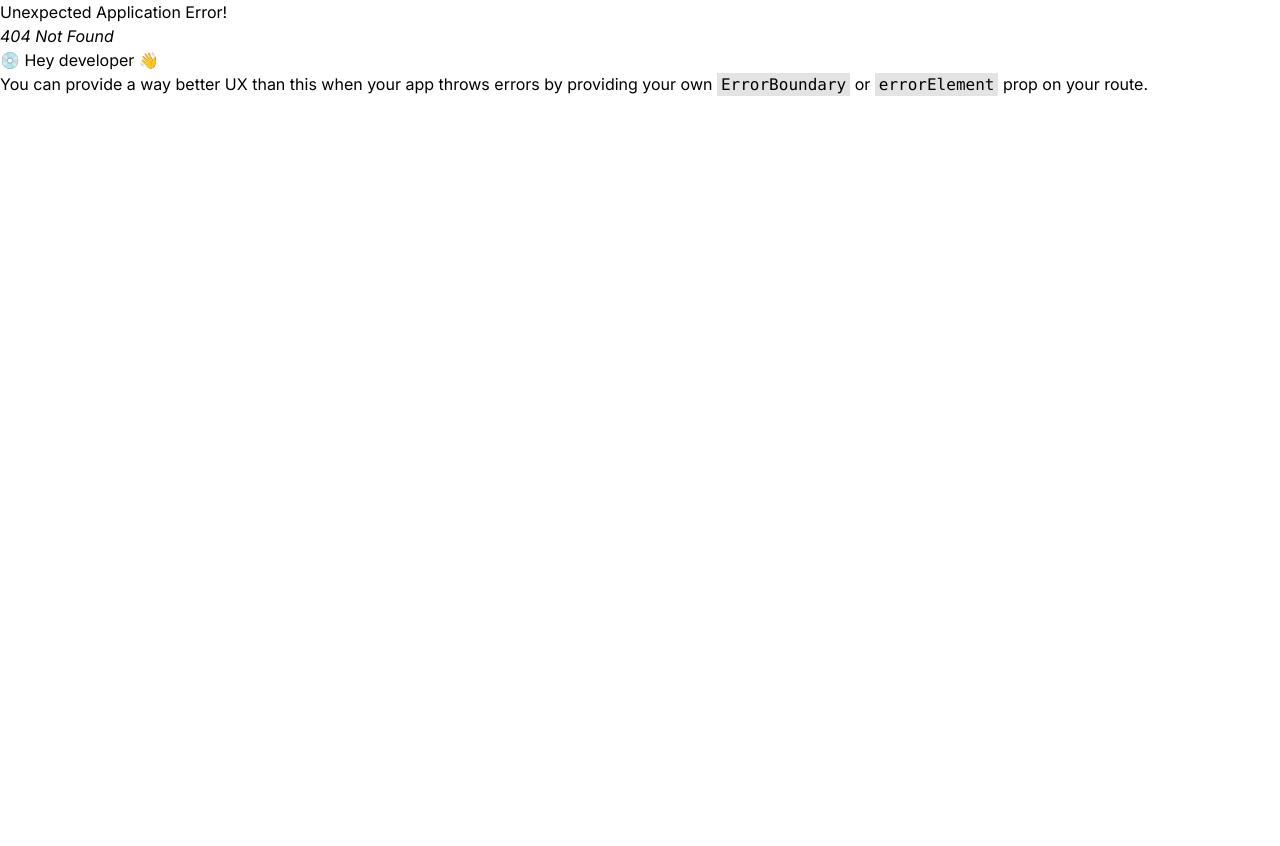
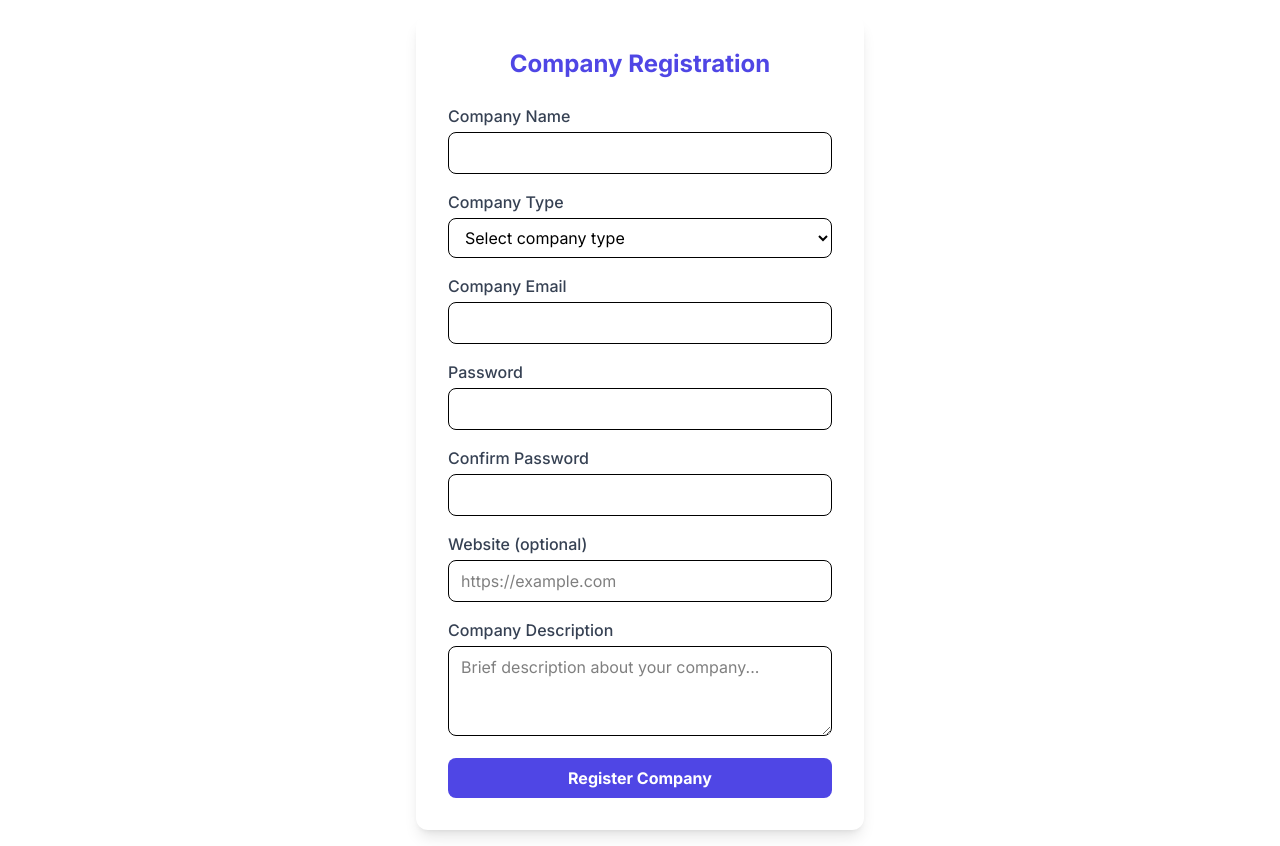
Before and after one commit to Giorgi-Khoshtaria/JobHunter, a React (Vite) app in the folder Front-jobHunter/: page /employer/register in a window 1280 px wide. Before the commit this address had no page. Before the commit the page ends 800 px from the top, so only its background shows below. Built offline with nearby package versions, Linux system fonts and the light colour scheme.

Commit message:
feat:add registration ui

```diff
--- a/Front-jobHunter/src/Components/Header/Header.tsx
+++ b/Front-jobHunter/src/Components/Header/Header.tsx
@@ -34,7 +34,7 @@ function Header() {
   ];
 
   return (
-    <header>
+    <header className="relative">
       <div className="flex items-center justify-between bg-indigo p-4">
         <div>
           <a href="/">
--- /dev/null
+++ b/Front-jobHunter/src/Pages/AboutPage/AboutPage.tsx
@@ -0,0 +1,7 @@
+import React from "react";
+
+function AboutPage() {
+  return <div>AboutPage</div>;
+}
+
+export default AboutPage;
--- /dev/null
+++ b/Front-jobHunter/src/Pages/ContactPage/Contact.tsx
@@ -0,0 +1,7 @@
+import React from "react";
+
+function Contact() {
+  return <div>Contact</div>;
+}
+
+export default Contact;
--- /dev/null
+++ b/Front-jobHunter/src/Pages/Login/Login.tsx
@@ -0,0 +1,7 @@
+import React from "react";
+
+function Login() {
+  return <div>Login</div>;
+}
+
+export default Login;
--- /dev/null
+++ b/Front-jobHunter/src/Pages/Registrarion/Registration.tsx
@@ -0,0 +1,156 @@
+import React, { useState } from "react";
+
+function Registration() {
+  const [formData, setFormData] = useState({
+    companyName: "",
+    email: "",
+    password: "",
+    confirmPassword: "",
+    website: "",
+    description: "",
+    companyType: "",
+  });
+
+  const handleChange = (
+    e: React.ChangeEvent<
+      HTMLInputElement | HTMLTextAreaElement | HTMLSelectElement
+    >
+  ) => {
+    setFormData({ ...formData, [e.target.name]: e.target.value });
+  };
+
+  const handleSubmit = (e: React.FormEvent) => {
+    e.preventDefault();
+    console.log("Company Registration Data:", formData);
+    // TODO: submit data to backend
+  };
+
+  return (
+    <div className="min-h-screen  flex items-center justify-center p-4">
+      <div className="bg-white rounded-xl shadow-lg w-full max-w-md p-8">
+        <h1 className="text-2xl font-bold text-center mb-6 text-indigo">
+          Company Registration
+        </h1>
+        <form className="space-y-4" onSubmit={handleSubmit}>
+          <div>
+            <label className="block text-gray-700 font-medium mb-1">
+              Company Name
+            </label>
+            <input
+              type="text"
+              name="companyName"
+              value={formData.companyName}
+              onChange={handleChange}
+              className="w-full border rounded-lg px-3 py-2 focus:outline-none focus:ring-2 focus:ring-semiIndigo"
+              required
+            />
+          </div>
+
+          <div>
+            <label className="block text-gray-700 font-medium mb-1">
+              Company Type
+            </label>
+            <select
+              name="companyType"
+              value={formData.companyType}
+              onChange={handleChange}
+              className="w-full border rounded-lg px-3 py-2 bg-white focus:outline-none focus:ring-2 focus:ring-semiIndigo"
+              required
+            >
+              <option value="" disabled>
+                Select company type
+              </option>
+              <option value="IT">IT</option>
+              <option value="Bank">Bank</option>
+              <option value="Finance">Finance</option>
+              <option value="Education">Education</option>
+              <option value="Healthcare">Healthcare</option>
+              <option value="Manufacturing">Manufacturing</option>
+              <option value="Retail">Retail</option>
+              <option value="Other">Other</option>
+            </select>
+          </div>
+
+          <div>
+            <label className="block text-gray-700 font-medium mb-1">
+              Company Email
+            </label>
+            <input
+              type="email"
+              name="email"
+              value={formData.email}
+              onChange={handleChange}
+              className="w-full border rounded-lg px-3 py-2 focus:outline-none focus:ring-2 focus:ring-semiIndigo"
+              required
+            />
+          </div>
+
+          <div>
+            <label className="block text-gray-700 font-medium mb-1">
+              Password
+            </label>
+            <input
+              type="password"
+              name="password"
+              value={formData.password}
+              onChange={handleChange}
+              className="w-full border rounded-lg px-3 py-2 focus:outline-none focus:ring-2 focus:ring-semiIndigo"
+              required
+            />
+          </div>
+
+          <div>
+            <label className="block text-gray-700 font-medium mb-1">
+              Confirm Password
+            </label>
+            <input
+              type="password"
+              name="confirmPassword"
+              value={formData.confirmPassword}
+              onChange={handleChange}
+              className="w-full border rounded-lg px-3 py-2 focus:outline-none focus:ring-2 focus:ring-semiIndigo"
+              required
+            />
+          </div>
+
+          <div>
+            <label className="block text-gray-700 font-medium mb-1">
+              Website (optional)
+            </label>
+            <input
+              type="url"
+              name="website"
+              value={formData.website}
+              onChange={handleChange}
+              className="w-full border rounded-lg px-3 py-2 focus:outline-none focus:ring-2 focus:ring-semiIndigo"
+              placeholder="https://example.com"
+            />
+          </div>
+
+          <div>
+            <label className="block text-gray-700 font-medium mb-1">
+              Company Description
+            </label>
+            <textarea
+              name="description"
+              value={formData.description}
+              onChange={handleChange}
+              rows={3}
+              className="w-full border rounded-lg px-3 py-2 focus:outline-none focus:ring-2 focus:ring-semiIndigo"
+              placeholder="Brief description about your company..."
+            ></textarea>
+          </div>
+
+          <button
+            type="submit"
+            className="w-full bg-indigo hover:bg-indigo-700 text-white font-bold py-2 px-4 rounded-lg transition-colors"
+          >
+            Register Company
+          </button>
+        </form>
+      </div>
+    </div>
+  );
+}
+
+export default Registration;
--- a/Front-jobHunter/src/index.css
+++ b/Front-jobHunter/src/index.css
@@ -3,6 +3,7 @@
 @theme {
   --color-indigo: #4f46e5;
   --color-blue: #3b82f6;
+  --color-semiIndigo: #6366f1;
   --color-green: #10b981;
   --color-yellow: #f59e0b;
   --color-red: #ef4444;
```
Also changed, not shown: Front-jobHunter/src/App.tsx (+20 -0 lines).
